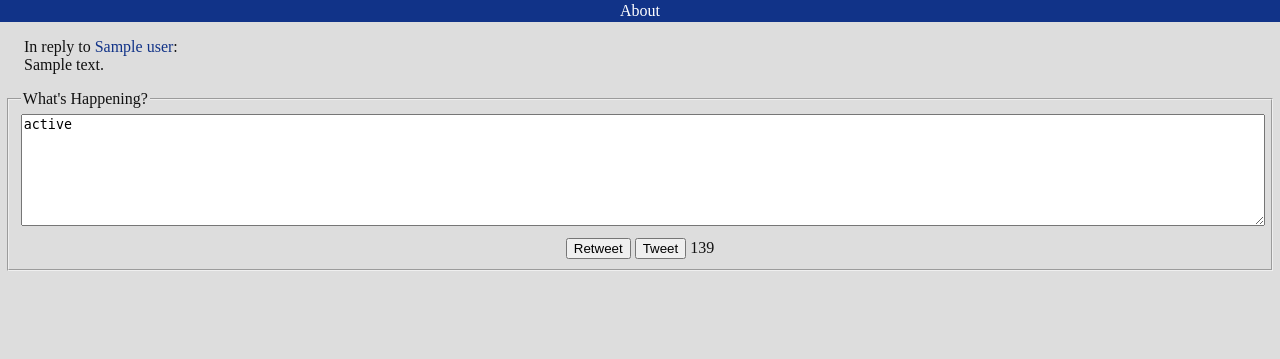
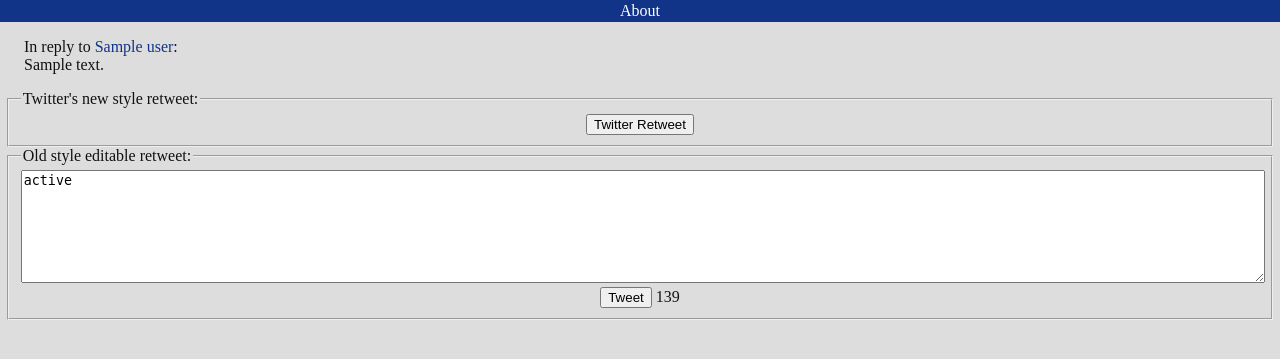
Before and after one commit to ayanamist/gabr, a Python web app: template application/templates/status_post.html in a window 1280 px wide. Shown: the top 359 px of the page. Run offline with Jinja, Linux system fonts and the light colour scheme; the template is opened without the code that fills it: most values are stand-ins (such as "Sample title", 1, 10 or a date in 2020).

Commit message:
Change retweet page display.

```diff
--- a/application/static/css/style.css
+++ b/application/static/css/style.css
@@ -173,7 +173,7 @@ body {
 
 .tweet-btn {
     text-align: center;
-    margin: 0.5em auto 0
+    margin: 0 auto;
 }
 
 .menu-bottom {
--- a/application/templates/status_post.html
+++ b/application/templates/status_post.html
@@ -7,17 +7,28 @@
         </p>
     {% endif %}
     <form action="{{ url_for("status_post") }}" method="post">
+        {% if retweet is defined %}
+            <fieldset>
+                <legend>Twitter's new style retweet:</legend>
+                <div class="tweet-btn">
+                    <input type="hidden" value="{{ retweet_id }}" name="retweet_id" id="retweet_id"/>
+                    <input type="submit" value="Twitter Retweet" name="retweet" id="retweet"/>
+                </div>
+            </fieldset>
+        {% endif %}
         <fieldset>
-            <legend>What's Happening?</legend>
+            <legend>
+                {% if retweet is defined %}
+                    Old style editable retweet:
+                {% else %}
+                    What's Happening?
+                {% endif %}
+            </legend>
             <textarea name="status" id="status">{{ preset_status }}</textarea>
 
             <div class="tweet-btn">
                 {% if in_reply_to_status is defined %}
                     <input type="hidden" value="{{ in_reply_to_status.id }}" name="in_reply_to_id" id="in_reply_to_id"/>
-                {% endif %}
-                {% if retweet is defined %}
-                    <input type="hidden" value="{{ retweet_id }}" name="retweet_id" id="retweet_id"/>
-                    <input type="submit" value="Retweet" name="retweet" id="retweet"/>
                 {% endif %}
                 <input type="submit" value="Tweet"/>
                 {% set word_count=140 - preset_status|default("")|length|int %}
```
